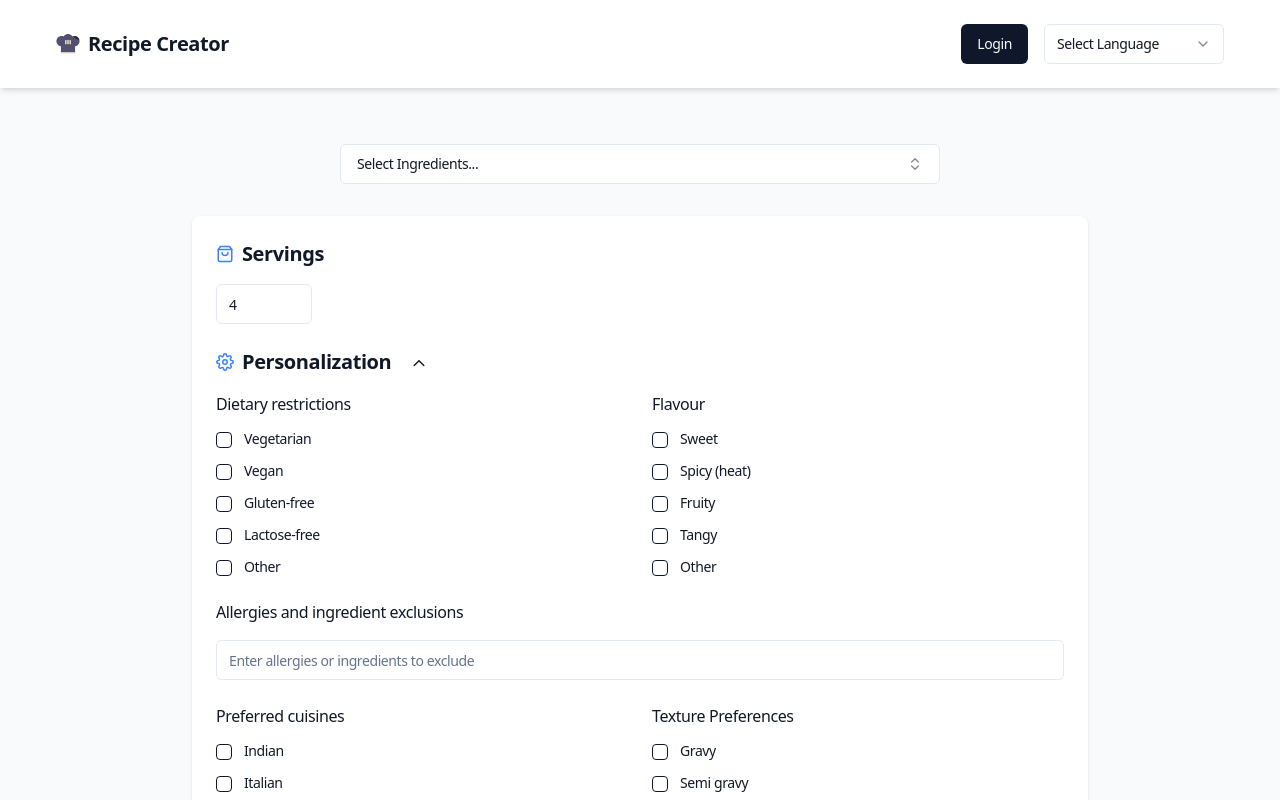
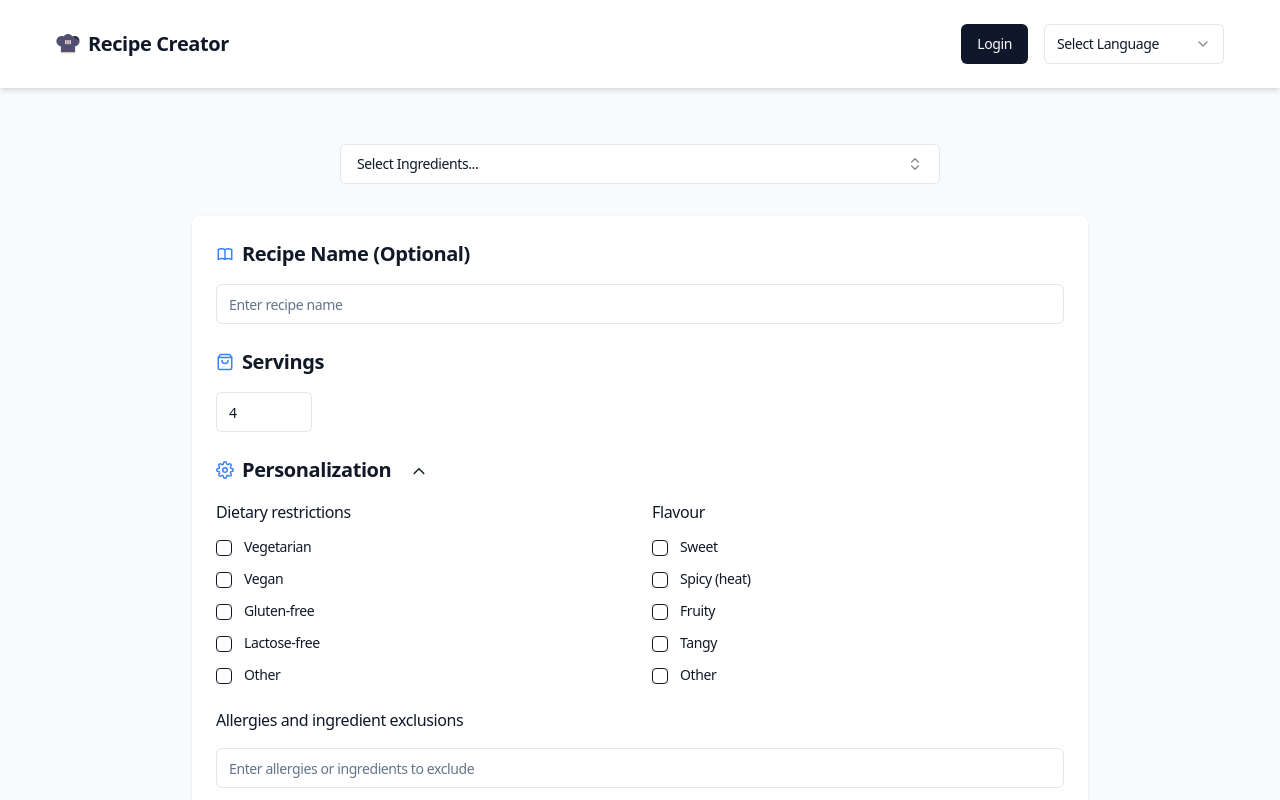
Before and after one commit to RamK777-stack/RecipeCreator, a Next.js app: page / in a window 1280 px wide. Shown: the top 800 px of the page. Built offline with nearby package versions, Linux system fonts and the light colour scheme.

Commit message:
Added recipe name

```diff
--- a/src/components/PersonalizationForm.tsx
+++ b/src/components/PersonalizationForm.tsx
@@ -17,6 +17,7 @@ import RecipeCardList from './RecipeCardList';
 
 // Define the schema for form validation
 const formSchema = z.object({
+    recipeName: z.string().optional(),
     servings: z.number().min(1).max(10),
     dietaryRestrictions: z.array(z.string()).default([]),
     flavors: z.array(z.string()).default([]),
@@ -72,6 +73,7 @@ const PersonalizationForm: React.FC<PersonalizationFormProps> = ({ loading, onSu
     const form = useForm<FormValues>({
         resolver: zodResolver(formSchema),
         defaultValues: {
+            recipeName: "",
             servings: 4,
             dietaryRestrictions: [],
             flavors: [],
@@ -91,6 +93,25 @@ const PersonalizationForm: React.FC<PersonalizationFormProps> = ({ loading, onSu
     return (
         <Form {...form}>
             <form onSubmit={form.handleSubmit(onSubmit)} className="max-w-4xl mx-auto p-6 bg-white rounded-lg shadow">
+
+                <div className="mb-6">
+                    <h2 className="text-xl font-semibold flex items-center gap-2 mb-4">
+                        <svg xmlns="http://www.w3.org/2000/svg" width="18" height="18" viewBox="0 0 24 24" fill="none" stroke="currentColor" strokeWidth="2" strokeLinecap="round" strokeLinejoin="round" className="text-blue-500"><path d="M12 6.253v13m0-13C10.832 5.477 9.246 5 7.5 5S4.168 5.477 3 6.253v13C4.168 18.477 5.754 18 7.5 18s3.332.477 4.5 1.253m0-13C13.168 5.477 14.754 5 16.5 5c1.747 0 3.332.477 4.5 1.253v13C19.832 18.477 18.247 18 16.5 18c-1.746 0-3.332.477-4.5 1.253"></path></svg>
+                        Recipe Name (Optional)
+                    </h2>
+                    <FormField
+                        control={form.control}
+                        name="recipeName"
+                        render={({ field }) => (
+                            <FormItem>
+                                <FormControl>
+                                    <Input {...field} placeholder="Enter recipe name" className="w-full" />
+                                </FormControl>
+                            </FormItem>
+                        )}
+                    />
+                </div>
+
                 <div className="mb-6">
                     <h2 className="text-xl font-semibold flex items-center gap-2 mb-4">
                         <svg xmlns="http://www.w3.org/2000/svg" width="18" height="18" viewBox="0 0 24 24" fill="none" stroke="currentColor" strokeWidth="2" strokeLinecap="round" strokeLinejoin="round" className="text-blue-500"><path d="M6 2 3 6v14a2 2 0 0 0 2 2h14a2 2 0 0 0 2-2V6l-3-4Z"></path><path d="M3 6h18"></path><path d="M16 10a4 4 0 0 1-8 0"></path></svg>
```
